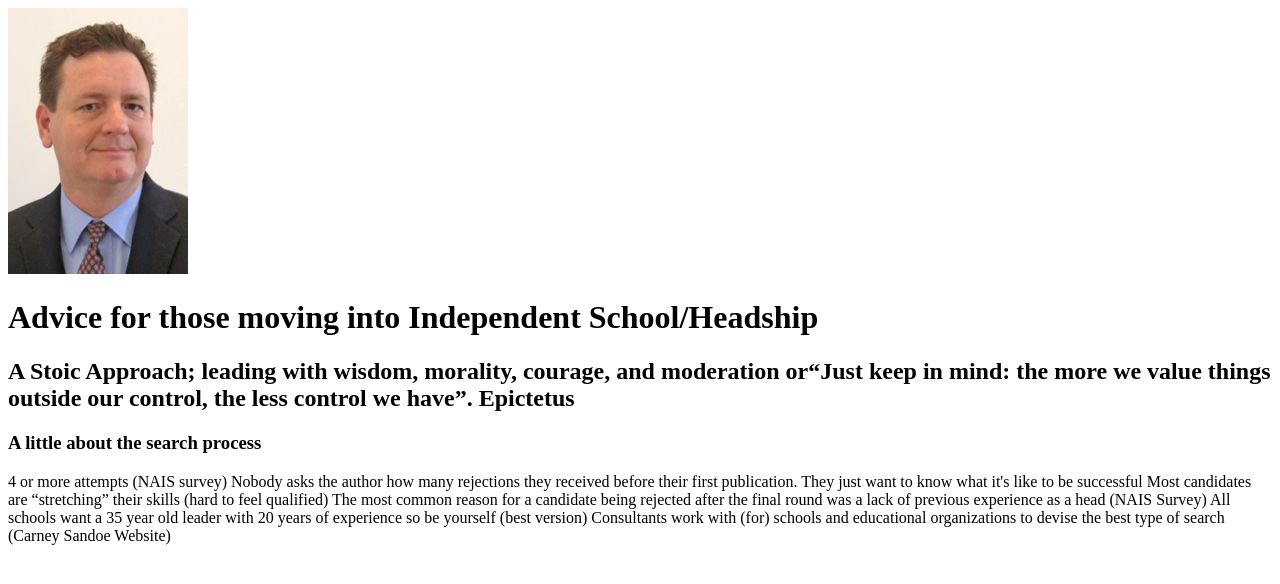
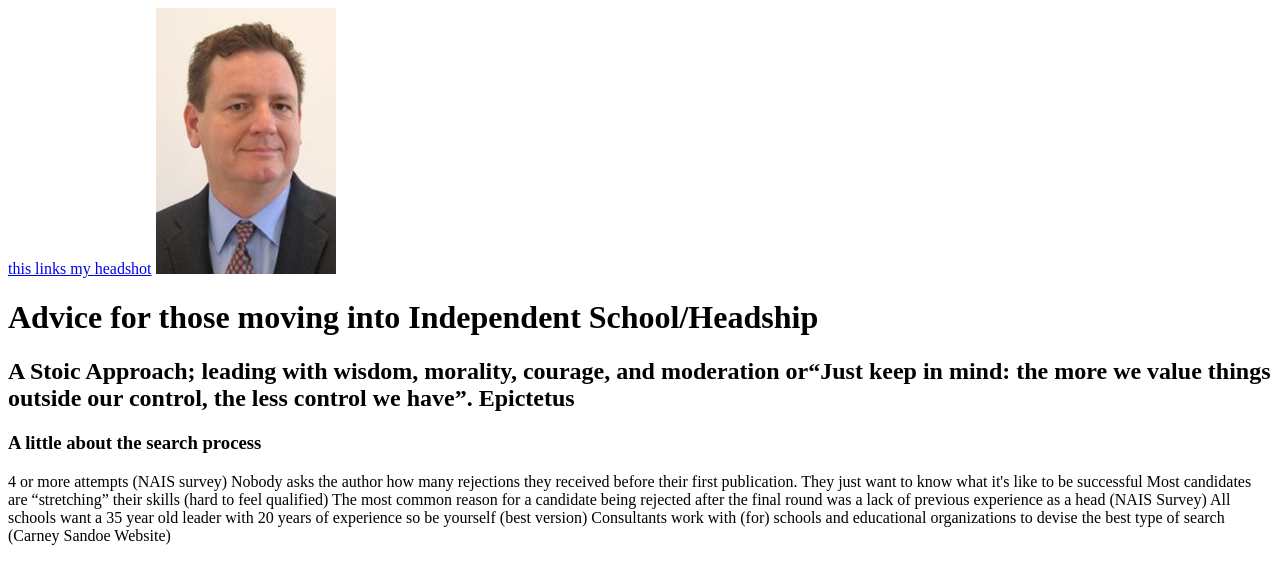
Before and after one commit to dahlstr/practice, a plain HTML site: page index.html in a window 1280 px wide. Drawn offline with Linux system fonts and the light colour scheme.

Commit message:
a href
link to headshot

```diff
--- a/index.html
+++ b/index.html
@@ -6,6 +6,8 @@
     <title> Guide for New Administrators </title>
 </head>
 <main>
+    <a href= "images/headshot.png"> this links my headshot</a>
+
     <img src= "images/headshot.png" alt=" Dan Ahlstrom Ed.D">
 <body>
     <div>
```
Also changed, not shown: 1 other file.
